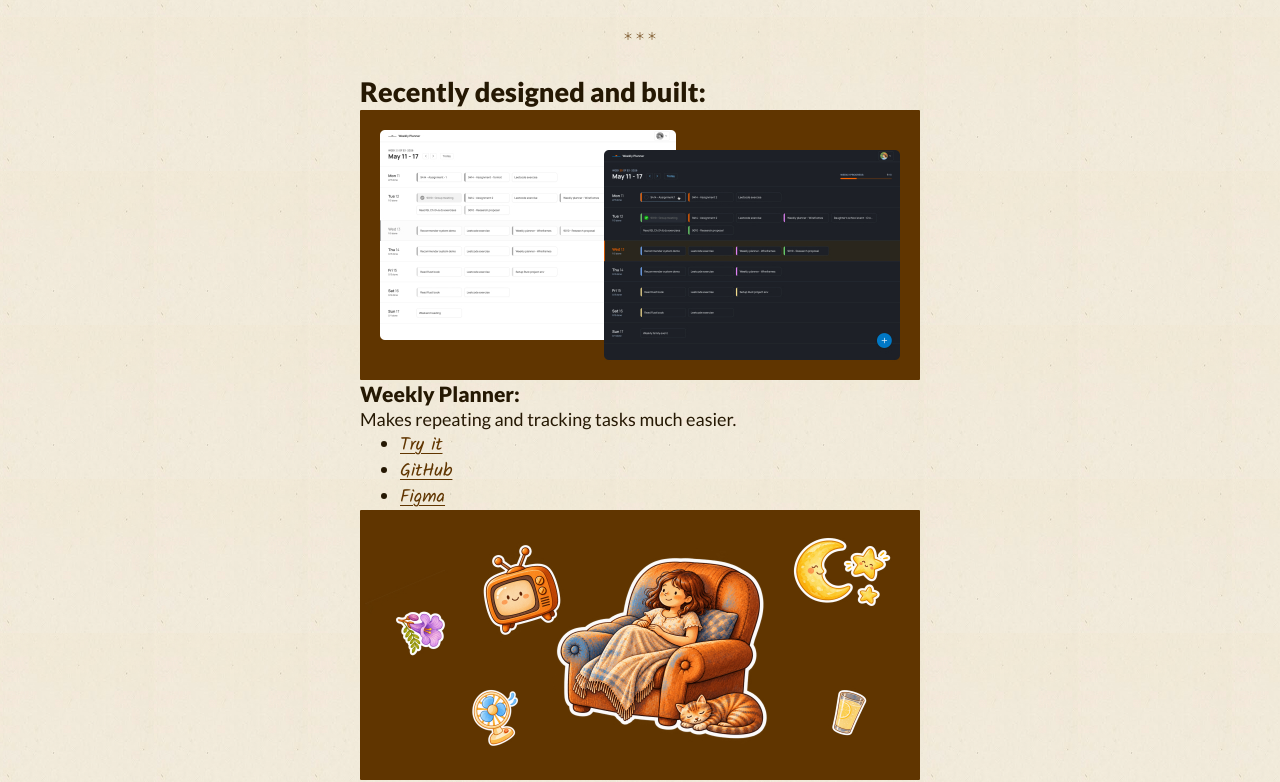
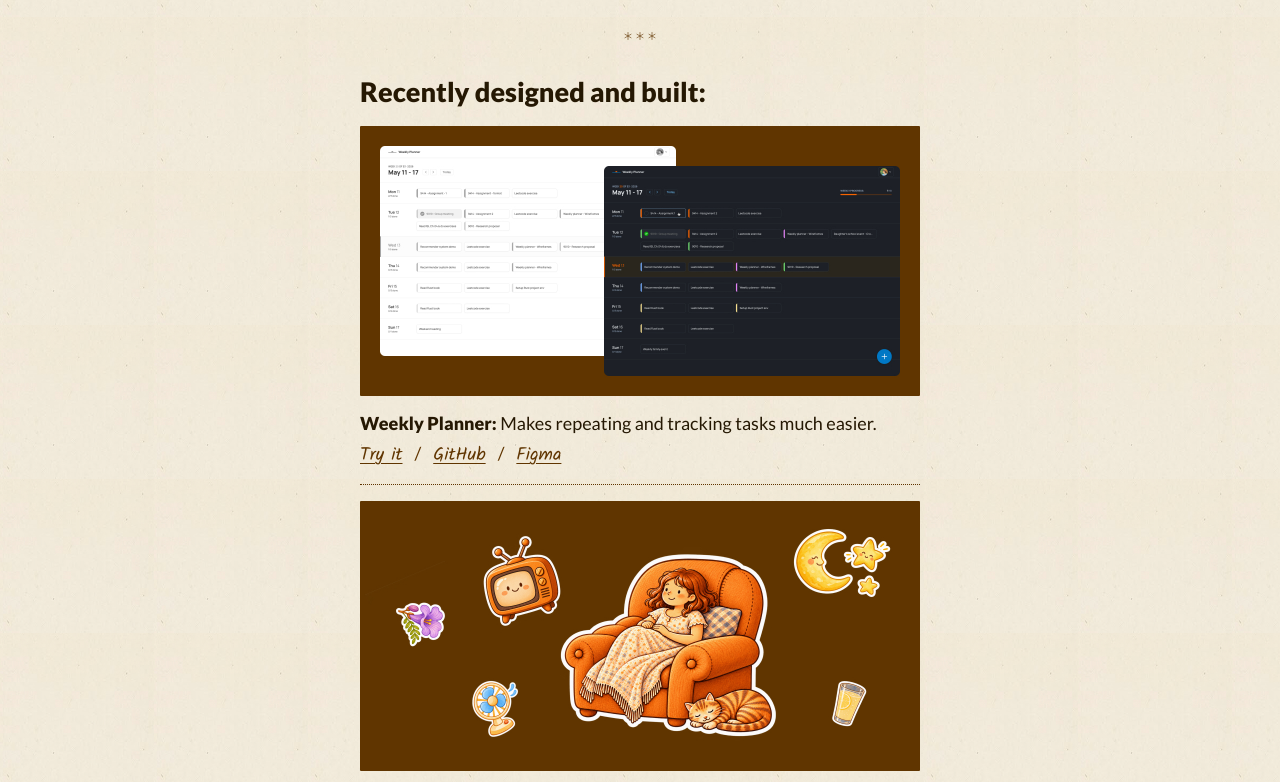
Before and after one commit to xixifish/personal-website, a Next.js app: page / in a window 1280 px wide. Shown: the part 599-1381 px from the top of the page. Built offline with nearby package versions, Linux system fonts and the light colour scheme.

Commit message:
Style the project card

```diff
--- a/components/ProjectCard.module.css
+++ b/components/ProjectCard.module.css
@@ -1,3 +1,7 @@
+.project {
+  border-bottom: 1px dotted var(--color-brown);
+}
+
 .cover {
   display: block;
   width: 100%;
@@ -5,6 +9,7 @@
   filter: grayscale(1);
   transition: filter 0.3s;
   border-radius: 1px;
+  margin-block: var(--space-4);
 }
 
 .coverLink:hover .cover,
@@ -12,6 +17,31 @@
   filter: none;
 }
 
+.name,
+.tagline {
+  display: inline;
+}
+
+.name {
+  font-weight: 900;
+  font-size: var(--text-body);
+}
+
+.links {
+  display: flex;
+  list-style: none;
+  padding: 0;
+  gap: var(--space-3);
+  margin-top: var(--space-1);
+  margin-bottom: var(--space-4);
+}
+
+.links li + li::before {
+  content: "/" / "";
+  margin-right: var(--space-3);
+  color: var(--color-brown);
+}
+
 @media (hover: none) {
   .cover {
     filter: none;
--- a/components/ProjectCard.tsx
+++ b/components/ProjectCard.tsx
@@ -4,7 +4,7 @@ import styles from "./ProjectCard.module.css";
 
 export function ProjectCard({ project }: { project: Project }) {
   return (
-    <article>
+    <article className={styles.project}>
       <a href={project.liveUrl} className={styles.coverLink}>
         <Image
           src={project.cover.src}
@@ -15,9 +15,9 @@ export function ProjectCard({ project }: { project: Project }) {
           className={styles.cover}
         />
       </a>
-      <h3>{project.name}:</h3>
-      <p>{project.tagline}</p>
-      <ul>
+      <h3 className={styles.name}>{project.name}: </h3>
+      <p className={styles.tagline}>{project.tagline}</p>
+      <ul className={styles.links}>
         <li>
           <a href={project.liveUrl}>
             Try it
```
Also changed, not shown: public/covers/cover-2.jpg.
